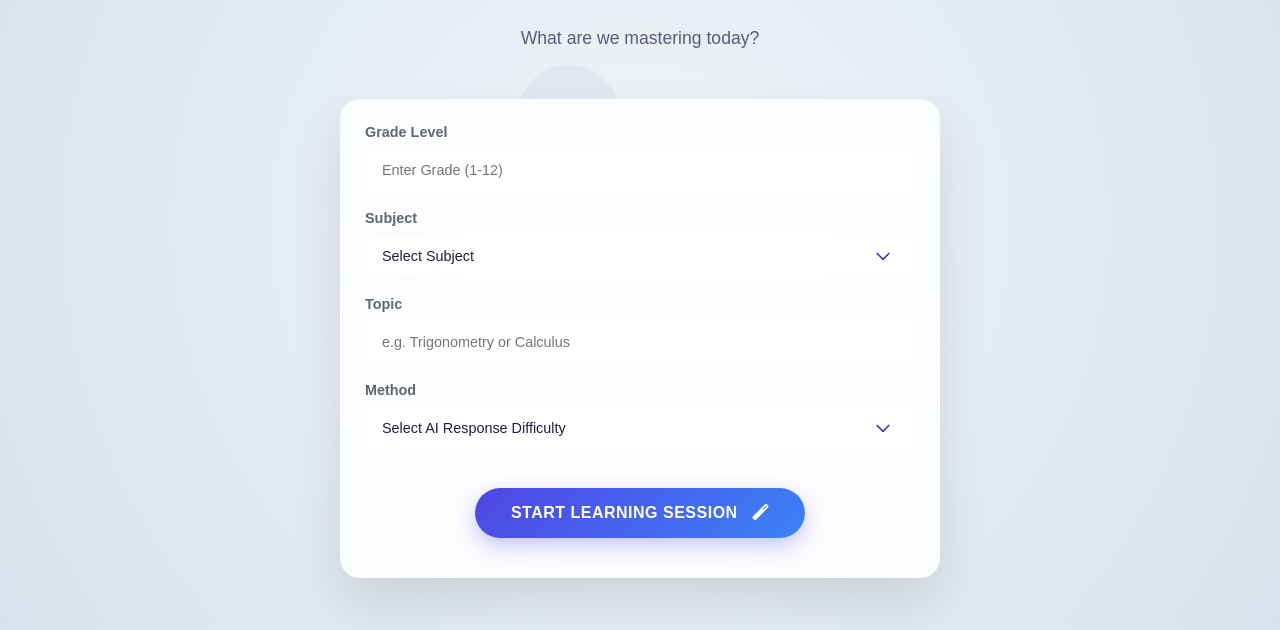
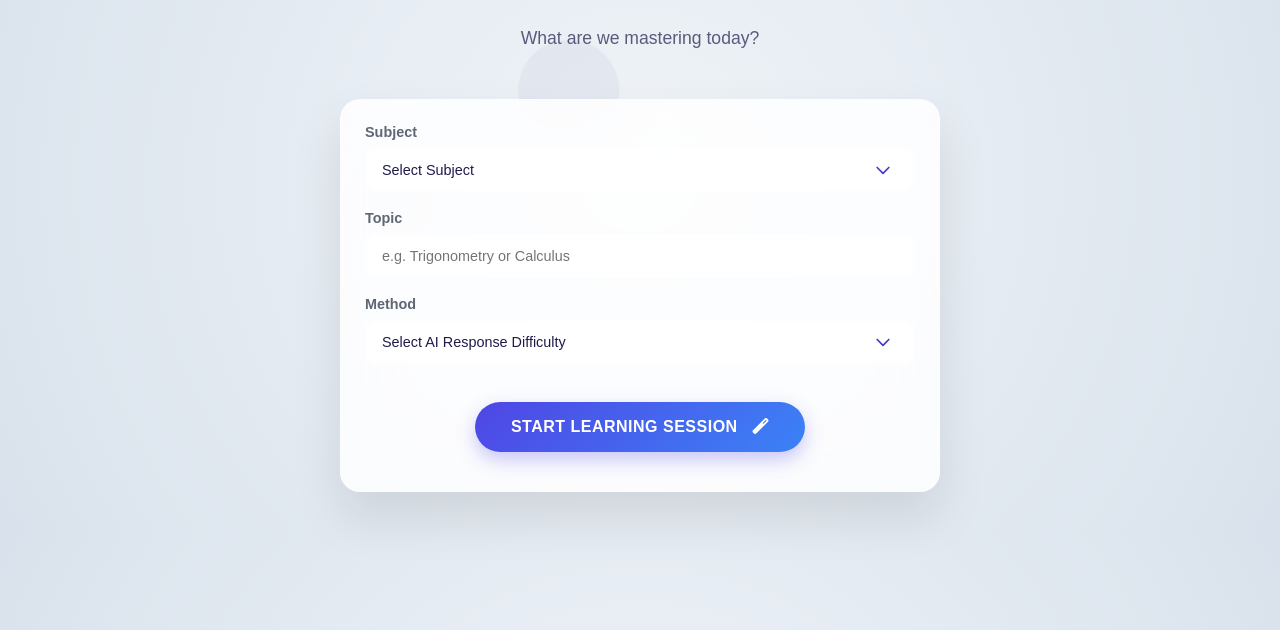
Before and after one commit to mahlatseclayton/TutorAI, a website with bundled scripts: page public/mainPage.html in a window 1280 px wide. Shown: the part 170-800 px from the top of the page. Built offline with nearby package versions, Linux system fonts and the light colour scheme; no server answers.

Commit message:
hello im back, fix:grade level redundancy, code commented

```diff
--- a/public/mainPage.html
+++ b/public/mainPage.html
@@ -123,10 +123,10 @@
             <div class="selection-grid">
                 <div class="authCard form-card">
                     <form id="tutorForm" class="authForm">
-                        <div class="inputGroup">
+                        <!-- <div class="inputGroup">
                             <label style="display: block; margin-bottom: 8px; font-weight: 600; font-size: 0.9rem; opacity: 0.8;">Grade Level</label>
                             <input type="number" id="gradeId" class="authInput" placeholder="Enter Grade (1-12)" min="1" max="12" required>
-                        </div>
+                        </div> -->
 
                         <div class="inputGroup">
                             <label style="display: block; margin-bottom: 8px; font-weight: 600; font-size: 0.9rem; opacity: 0.8;">Subject</label>
```
